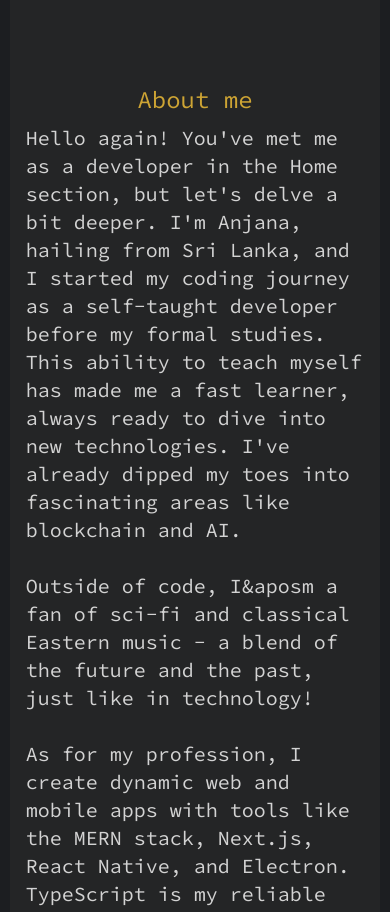
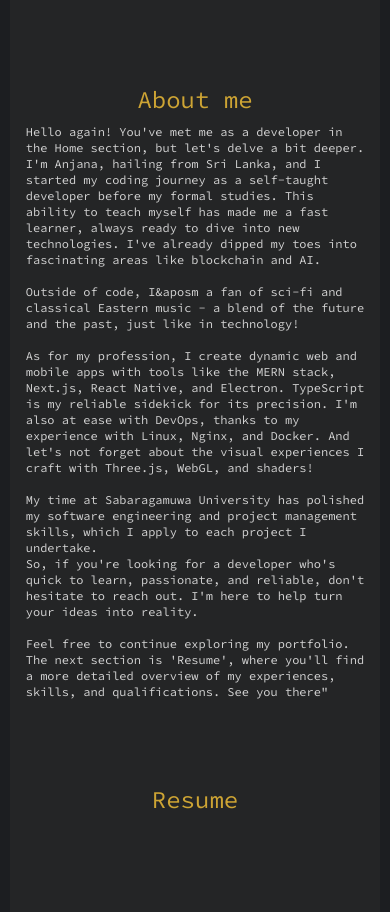
Before and after one commit to anjana784/blog, a Next.js app: page / in a window 390 px wide. Shown: the part 900-1812 px from the top of the page. Built offline with nearby package versions, Linux system fonts and the light colour scheme.

Commit message:
text size

```diff
--- a/app/Components/About/index.tsx
+++ b/app/Components/About/index.tsx
@@ -16,7 +16,7 @@ const About: FC = () => {
             />
           </div> */}
           <div className="w-full h-full flex justify-center items-center">
-            <p className="text-primaryWhite text-xl 2xl:text-xl xl:text-xl lg:text-xl md:text-sm sm:text-xm xsm:text-xm">
+            <p className="text-primaryWhite text-xl 2xl:text-xl xl:text-xl lg:text-xl md:text-sm sm:text-xs xsm:text-xs">
               Hello again! You&apos;ve met me as a developer in the Home
               section, but let&apos;s delve a bit deeper. I&apos;m Anjana,
               hailing from Sri Lanka, and I started my coding journey as a
```
